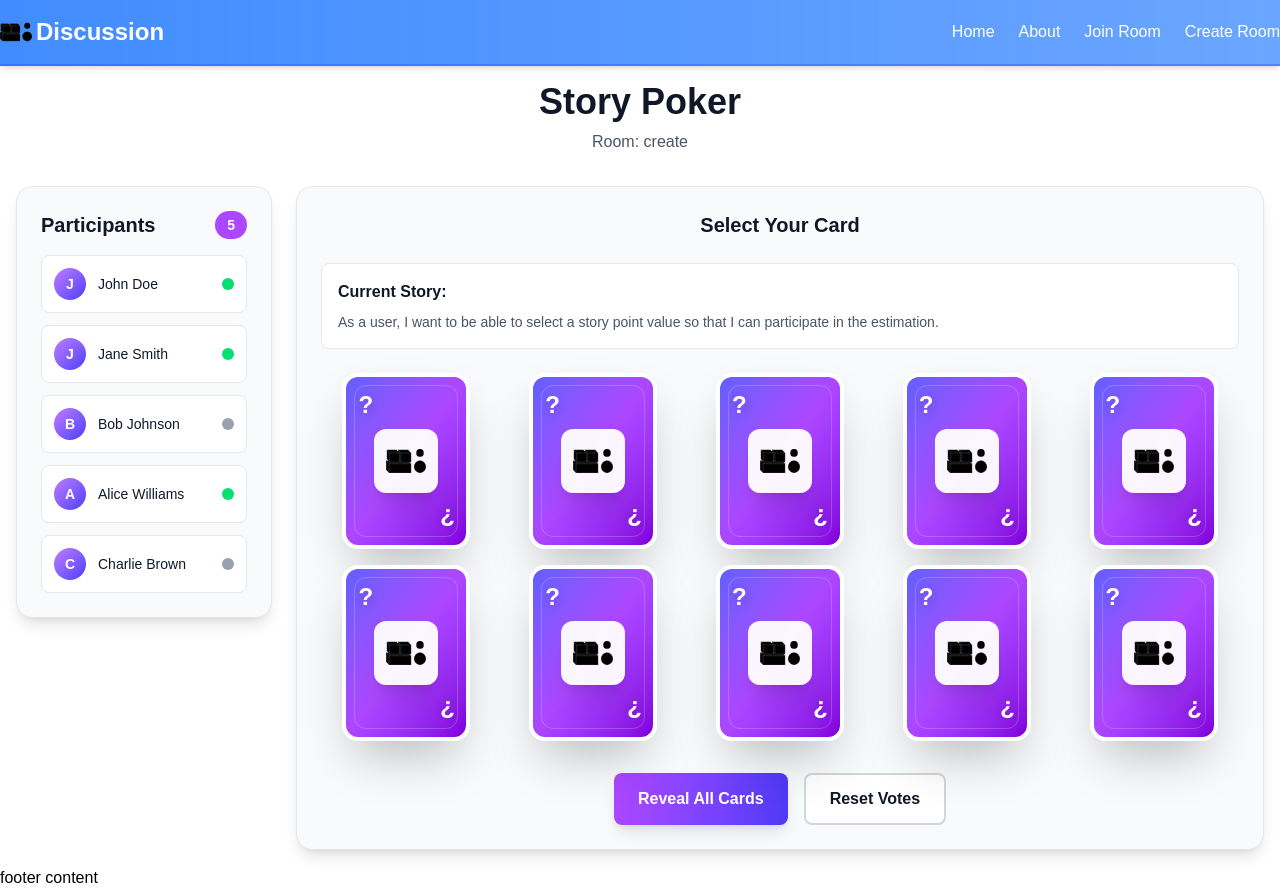
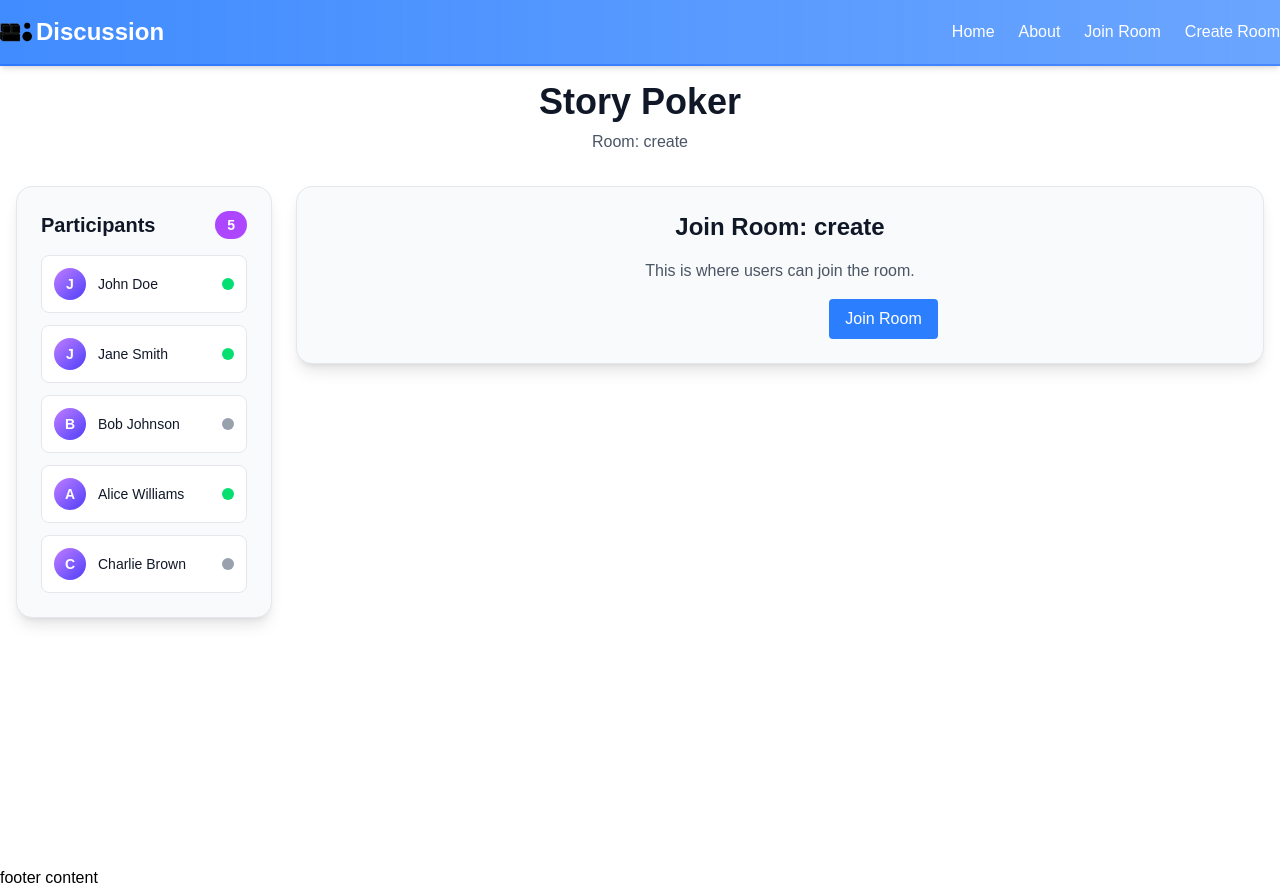
Before and after one commit to john-dunglao-dev/story-poker-react, a Next.js app: page /room/create in a window 1280 px wide. Built offline with nearby package versions, Linux system fonts and the light colour scheme.

Commit message:
added room states, added selection, relocate state codes

```diff
--- a/app/room/_components/Room.tsx
+++ b/app/room/_components/Room.tsx
@@ -1,11 +1,15 @@
 'use client';
 
+import CardSelection from './states/CardSelection';
+import { Card } from './_models/Card';
 import { useState } from 'react';
-import Card from './cards/Card';
+import { RoomState } from './_models/Room';
+import RoomJoin from './states/RoomJoin';
+import CardReveal from './states/CardReveal';
 
 export default function Room({ slug }: { slug: string }) {
   // Story poker card values
-  const cardValues = [
+  const cardValues: Card[] = [
     { type: 'number', points: 0 },
     { type: 'number', points: 1 },
     { type: 'number', points: 2 },
@@ -27,10 +31,27 @@ export default function Room({ slug }: { slug: string }) {
     { id: 5, name: 'Charlie Brown', hasVoted: false },
   ];
 
-  const [isRevealed, setIsRevealed] = useState(false);
+  const [roomState, setRoomState] = useState<RoomState>('joining');
+  const [selectedCard, setSelectedCard] = useState<Card | null>(null);
 
-  const handleRevealCards = (reveal: boolean) => {
-    setIsRevealed(reveal);
+  const handleRevealCards = () => {
+    console.log('Revealing cards..');
+    setRoomState('result');
+  };
+
+  const handleResetSelections = () => {
+    console.log('Resetting selections..');
+    setSelectedCard(null);
+    setRoomState('in-session');
+  };
+
+  const handleSelectCard = (card: Card) => {
+    setSelectedCard(card);
+  };
+
+  const handleJoinRoom = (slug: string, name: string) => {
+    console.log(`Joining room ${slug} as ${name}`);
+    setRoomState('in-session');
   };
 
   return (
@@ -78,49 +99,21 @@ export default function Room({ slug }: { slug: string }) {
           </div>
         </div>
 
-        {/* Center - Cards Selection */}
         <div className="flex-1">
           <div className="bg-gray-50 rounded-2xl p-6 border border-gray-200 shadow-lg">
-            <h2 className="text-gray-900 text-xl font-bold mb-6 text-center">
-              Select Your Card
-            </h2>
-
-            {/* Current Story */}
-            <div className="bg-white rounded-lg p-4 mb-6 border border-gray-200">
-              <h3 className="text-gray-900 font-semibold mb-2">
-                Current Story:
-              </h3>
-              <p className="text-gray-600 text-sm">
-                As a user, I want to be able to select a story point value so
-                that I can participate in the estimation.
-              </p>
-            </div>
-
-            {/* Cards Grid */}
-            <div className="grid grid-cols-3 sm:grid-cols-4 md:grid-cols-5 lg:grid-cols-5 gap-4 justify-items-center">
-              {cardValues.map((value) => (
-                <button
-                  key={value.points}
-                  className="transform hover:scale-110 transition-transform duration-200 hover:-translate-y-2 focus:outline-none focus:ring-4 focus:ring-purple-500 rounded-2xl cursor-pointer"
-                  onClick={() => console.log(`Selected: ${value}`)}
-                >
-                  <Card value={value} reveal={isRevealed} />
-                </button>
-              ))}
-            </div>
-
-            {/* Action Buttons */}
-            <div className="flex flex-col sm:flex-row gap-4 mt-8 justify-center">
-              <button
-                className="px-6 py-3 bg-linear-to-r from-purple-500 to-indigo-600 text-white font-semibold rounded-lg hover:from-purple-600 hover:to-indigo-700 transition-all shadow-lg"
-                onClick={() => handleRevealCards(!isRevealed)}
-              >
-                Reveal All Cards
-              </button>
-              <button className="px-6 py-3 bg-white text-gray-900 font-semibold rounded-lg hover:bg-gray-100 transition-all border-2 border-gray-300">
-                Reset Votes
-              </button>
-            </div>
+            {roomState === 'joining' ? (
+              <RoomJoin slug={slug} onJoinRoom={handleJoinRoom} />
+            ) : roomState === 'in-session' ? (
+              <CardSelection
+                cards={cardValues}
+                selected={selectedCard}
+                onResetSelections={handleResetSelections}
+                onRevealCards={handleRevealCards}
+                onSelectCard={handleSelectCard}
+              />
+            ) : (
+              <CardReveal onReset={handleResetSelections} />
+            )}
           </div>
         </div>
       </div>
--- a/app/room/_components/_models/Card.ts
+++ b/app/room/_components/_models/Card.ts
@@ -1,9 +1,9 @@
-export interface CardValue {
+export interface Card {
   type: 'image' | 'number' | 'string';
   points: string | number;
 }
 
 export interface CardProps {
-  value?: CardValue;
+  value?: Card;
   reveal?: boolean;
 }
--- /dev/null
+++ b/app/room/_components/_models/CardReveal.ts
@@ -0,0 +1,3 @@
+export interface CardRevealProps {
+  onReset: () => void;
+}
--- /dev/null
+++ b/app/room/_components/_models/CardSelection.ts
@@ -0,0 +1,9 @@
+import { Card } from './Card';
+
+export interface CardSelectionProps {
+  cards: Card[];
+  selected: Card | null;
+  onSelectCard: (card: Card) => void;
+  onRevealCards: () => void;
+  onResetSelections: () => void;
+}
--- /dev/null
+++ b/app/room/_components/_models/Room.ts
@@ -0,0 +1 @@
+export type RoomState = 'joining' | 'in-session' | 'result';
--- /dev/null
+++ b/app/room/_components/_models/RoomJoin.ts
@@ -0,0 +1,4 @@
+export interface RoomJoinProps {
+  slug: string;
+  onJoinRoom: (slug: string, name: string) => void;
+}
--- a/app/room/_components/cards/Card.tsx
+++ b/app/room/_components/cards/Card.tsx
@@ -1,9 +1,9 @@
 'use client';
 
 import FaceDownCard from './FaceDownCard';
-import { useMemo, useState } from 'react';
+import { useMemo } from 'react';
 import FaceUpCard from './FaceUpCard';
-import { CardProps } from './_models/Card';
+import { CardProps } from '../_models/Card';
 
 export default function Card({ value, reveal }: Readonly<CardProps>) {
   const isRevealed = useMemo(() => reveal, [reveal]);
--- a/app/room/_components/cards/FaceUpCard.tsx
+++ b/app/room/_components/cards/FaceUpCard.tsx
@@ -1,6 +1,6 @@
-import { CardValue } from './_models/Card';
+import { Card } from '../_models/Card';
 
-const defaultValue: CardValue = {
+const defaultValue: Card = {
   type: 'string',
   points: '?',
 };
@@ -8,7 +8,7 @@ const defaultValue: CardValue = {
 export default function FaceUpCard({
   type,
   points,
-}: Partial<CardValue> = defaultValue) {
+}: Partial<Card> = defaultValue) {
   return (
     <div className="text-black relative w-32 h-44 bg-linear-to-br from-indigo-500 via-purple-500 to-purple-700 rounded-2xl shadow-2xl flex flex-col justify-center items-center border-4 border-white p-1">
       <div className="bg-white border border-transparent rounded-xl w-full h-full relative">
--- /dev/null
+++ b/app/room/_components/states/CardReveal.tsx
@@ -0,0 +1,16 @@
+import { CardRevealProps } from '../_models/CardReveal';
+
+export default function CardReveal({ onReset }: CardRevealProps) {
+  return (
+    <div>
+      <div>Card Reveal Component</div>
+
+      <button
+        onClick={onReset}
+        className="mt-4 px-4 py-2 bg-red-500 text-white rounded hover:bg-red-600"
+      >
+        Reset Selections
+      </button>
+    </div>
+  );
+}
--- /dev/null
+++ b/app/room/_components/states/CardSelection.tsx
@@ -0,0 +1,57 @@
+import { CardSelectionProps } from '../_models/CardSelection';
+import Card from '../cards/Card';
+
+export default function CardSelection({
+  cards,
+  selected,
+  onSelectCard,
+  onRevealCards,
+  onResetSelections,
+}: CardSelectionProps) {
+  return (
+    <div>
+      <h2 className="text-gray-900 text-xl font-bold mb-6 text-center">
+        Select Your Card
+      </h2>
+
+      {/* Current Story */}
+      <div className="bg-white rounded-lg p-4 mb-6 border border-gray-200">
+        <h3 className="text-gray-900 font-semibold mb-2">Current Story:</h3>
+        <p className="text-gray-600 text-sm">
+          As a user, I want to be able to select a story point value so that I
+          can participate in the estimation.
+        </p>
+      </div>
+
+      {/* Cards Grid */}
+      <div className="grid grid-cols-3 sm:grid-cols-4 md:grid-cols-5 lg:grid-cols-5 gap-4 justify-items-center">
+        {cards.map((card) => (
+          <button
+            key={card.points}
+            className="transform hover:scale-110 transition-transform duration-200 hover:-translate-y-2 focus:outline-none rounded-2xl cursor-pointer data-[selected=true]:ring-4 data-[selected=true]:ring-purple-300"
+            data-selected={selected?.points === card.points}
+            onClick={() => onSelectCard(card)}
+          >
+            <Card value={card} reveal={true} />
+          </button>
+        ))}
+      </div>
+
+      {/* Action Buttons */}
+      <div className="flex flex-col sm:flex-row gap-4 mt-8 justify-center">
+        <button
+          className="px-6 py-3 bg-linear-to-r from-purple-500 to-indigo-600 text-white font-semibold rounded-lg hover:from-purple-600 hover:to-indigo-700 transition-all shadow-lg"
+          onClick={() => onRevealCards()}
+        >
+          Reveal All Cards
+        </button>
+        <button
+          className="px-6 py-3 bg-white text-gray-900 font-semibold rounded-lg hover:bg-gray-100 transition-all border-2 border-gray-300"
+          onClick={() => onResetSelections()}
+        >
+          Reset Votes
+        </button>
+      </div>
+    </div>
+  );
+}
--- /dev/null
+++ b/app/room/_components/states/RoomJoin.tsx
@@ -0,0 +1,26 @@
+import { useState } from 'react';
+import { RoomJoinProps } from '../_models/RoomJoin';
+
+export default function RoomJoin({ slug, onJoinRoom }: RoomJoinProps) {
+  const [name, setName] = useState('');
+
+  return (
+    <div className="text-center text-gray-900">
+      <h2 className="text-2xl font-bold mb-4">Join Room: {slug}</h2>
+      <p className="text-gray-600">This is where users can join the room.</p>
+
+      <input
+        type="text"
+        value={name}
+        onChange={(e) => setName(e.target.value)}
+      />
+
+      <button
+        className="mt-4 px-4 py-2 bg-blue-500 text-white rounded hover:bg-blue-600"
+        onClick={() => onJoinRoom(slug, name)}
+      >
+        Join Room
+      </button>
+    </div>
+  );
+}
```
